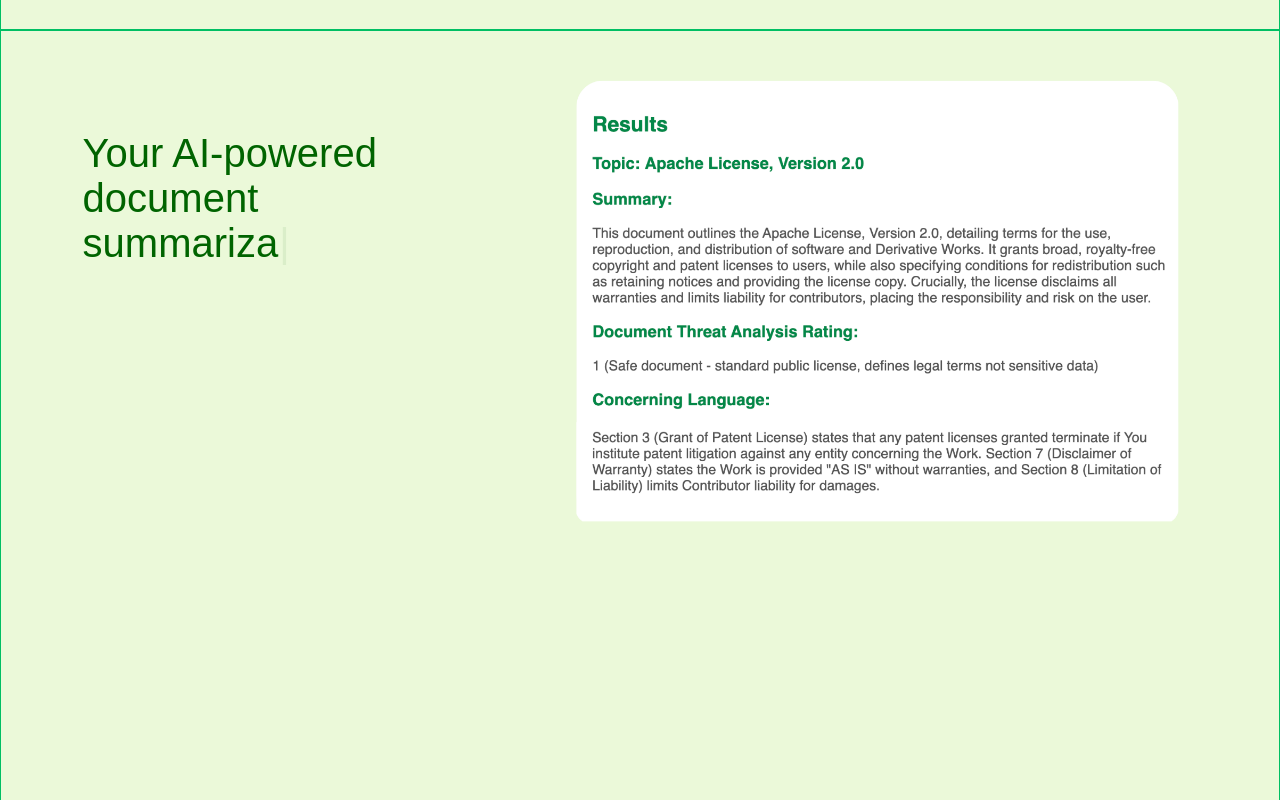
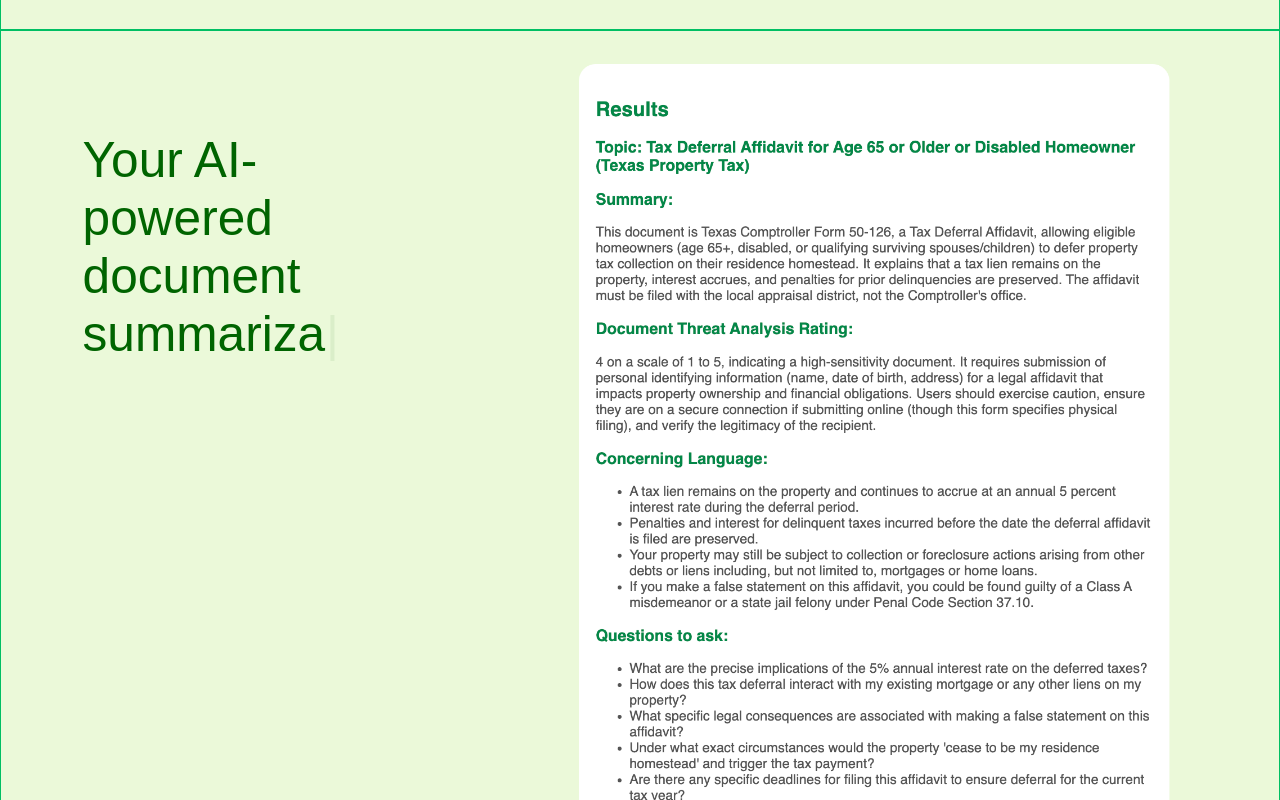
Before and after one commit to ashram15/synopspy, a React (Vite) app in the folder frontend/: page / in a window 1280 px wide. Shown: the part 780-1580 px from the top of the page. Built offline with nearby package versions, Linux system fonts and the light colour scheme.

Commit message:
added and cleaned up response

```diff
--- a/frontend/src/App.css
+++ b/frontend/src/App.css
@@ -82,12 +82,11 @@ h1 {
 #features {
   display: flex;
   align-items: center;
-  /*margin-top:10px;*/
   border: 1px solid #00BF63;
 }
 
 #about {
-  font-size: 2.5rem;
+  font-size: 3.1rem;
   color: darkgreen;
   margin: 20px auto;
   width: 312.8px;
@@ -106,7 +105,7 @@ h1 {
 
 #demo img {
   width: 100%;
-  height: auto;
+  height: 100%;
   flex-shrink: 0;
   animation: fadeIn 3s;
 }
```
Also changed, not shown: frontend/src/assets/report.png, 1 other file (tests, documents, lock files or other folders).
